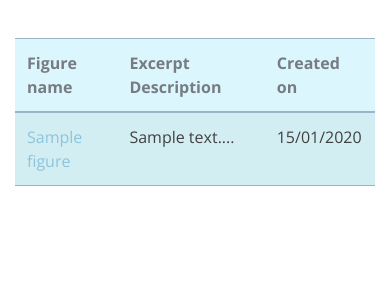
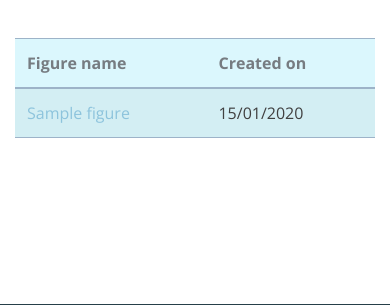
Before and after one commit to vanmarcke/ocr_projet6_SnowTricks, a Symfony app: template templates/figure/listFigures.html.twig in a window 390 px wide. Shown: the part 108-413 px from the top of the page. Run offline with Twig, Linux system fonts and the light colour scheme; the template is opened without the code that fills it: most values are stand-ins (such as "Sample title", 1, 10 or a date in 2020); some libraries are stand-ins or nearby versions.

Commit message:
Modification according to SymfonyInsight

```diff
--- a/src/Controller/FigureController.php
+++ b/src/Controller/FigureController.php
@@ -85,7 +85,6 @@ class FigureController extends AbstractController
         if (!$figure) {
             $figure = new SnowFigure();
         }
-        dump($figure);
 
         $user = $this->getUser();
         $form = $this->createForm(FigureFormType::class, $figure);
--- a/templates/base.html.twig
+++ b/templates/base.html.twig
@@ -10,7 +10,7 @@
 		<meta
 		name="author" content="Frédéric Vanmarcke">
 
-		<link rel="manifest" href="{{ asset('manifest.json')}} ">
+		<link rel="manifest" href="{{ asset('site.webmanifest')}} ">
 		<!-- Favicons -->
 		<link
 		href="{{ asset('favicon.ico')}} " rel="icon">
--- a/templates/figure/listFigures.html.twig
+++ b/templates/figure/listFigures.html.twig
@@ -1,6 +1,7 @@
 {% extends 'base.html.twig' %}
 
-{% block title %}{% trans %}Figures: List{% endtrans %}
+{% block title %}
+	{% trans %}Figures: List{% endtrans %}
 {% endblock %}
 
 {% block body %}
@@ -18,12 +19,16 @@
 					<table class="table table-info table-striped">
 						<thead>
 							<tr>
-								<th>{% trans %}Figure name{% endtrans %}</th>
-								<th>{% trans %}Excerpt Description{% endtrans %}</th>
-								<th>{% trans %}Created on {% endtrans %}</th>
 								{% if is_granted('ROLE_USER') %}
+									<th>{% trans %}Figure name{% endtrans %}</th>
+									<th class="d-none d-lg-table-cell">{% trans %}Excerpt Description{% endtrans %}</th>
+									<th class="d-none d-lg-table-cell">{% trans %}Created on{% endtrans %}</th>
 									<th>{% trans %}Published{% endtrans %}</th>
 									<th>{% trans %}Management{% endtrans %}</th>
+								{% else %}
+									<th>{% trans %}Figure name{% endtrans %}</th>
+									<th class="d-none d-lg-table-cell">{% trans %}Excerpt Description{% endtrans %}</th>
+									<th>{% trans %}Created on{% endtrans %}</th>
 								{% endif %}
 							</tr>
 						</thead>
@@ -37,8 +42,8 @@
 												</h7>
 											</a>
 										</td>
-										<td>{{ figure.description|striptags|slice(0, 130)|raw }}...</td>
-										<td>{{ figure.createdAt ? figure.createdAt|date('Y/m/d'|trans) : '' }}</td>
+										<td class="d-none d-lg-table-cell">{{ figure.description|striptags|slice(0, 130)|raw }}...</td>
+										<td class="d-none d-lg-table-cell">{{ figure.createdAt ? figure.createdAt|date('Y/m/d'|trans) : '' }}</td>
 										<td>{{ figure.publish ? 'Yes'|trans : 'No'|trans }}
 										</td>
 										<td>{{ include('figure/_delete_form.html.twig') }}
@@ -57,7 +62,7 @@
 													</h7>
 												</a>
 											</td>
-											<td>{{ figure.description|striptags|slice(0, 155)|raw }}...</td>
+											<td class="d-none d-lg-table-cell">{{ figure.description|striptags|slice(0, 155)|raw }}...</td>
 											<td>{{ figure.createdAt ? figure.createdAt|date('d/m/Y') : '' }}</td>
 										{% endif %}
 									{% endif %}
```
Also changed, not shown: README.md, public/site.webmanifest (renamed from public/manifest.json).
